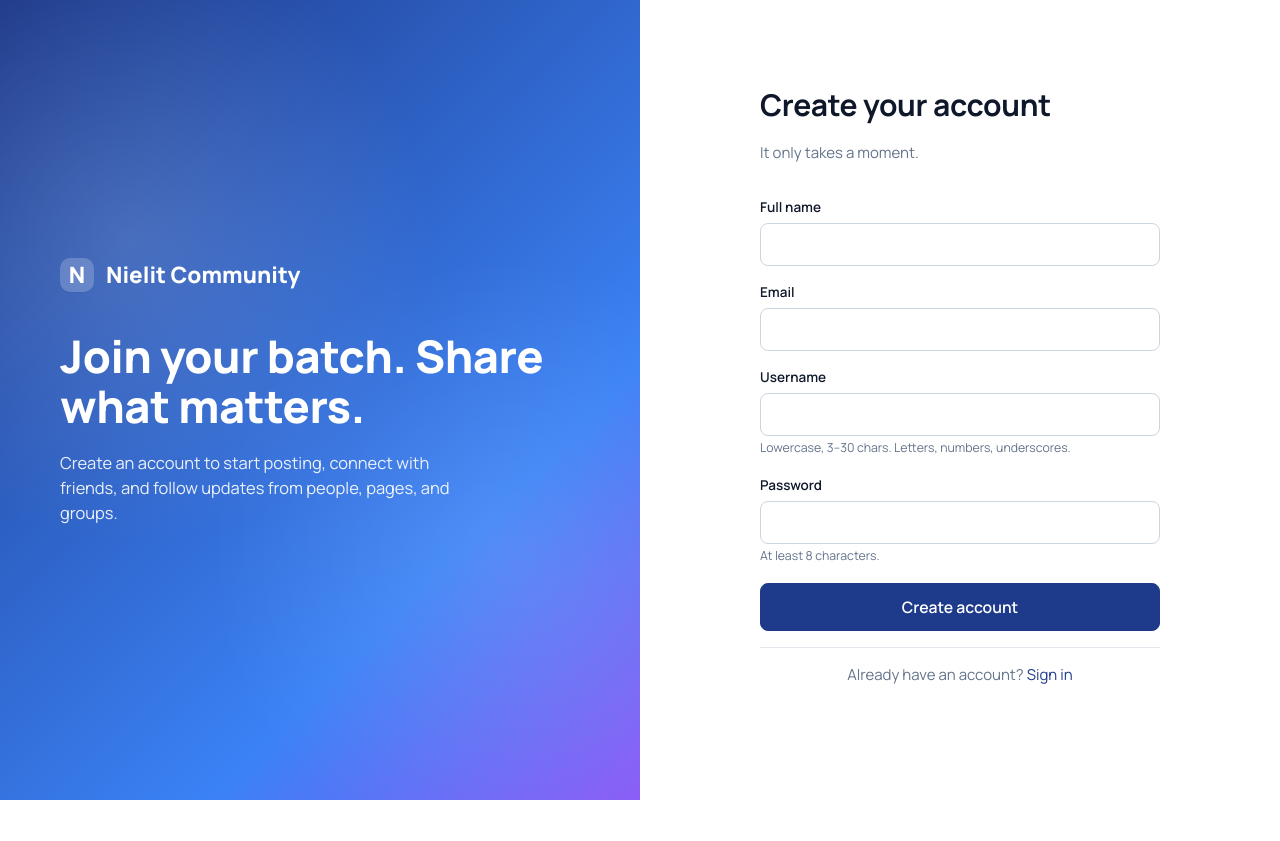
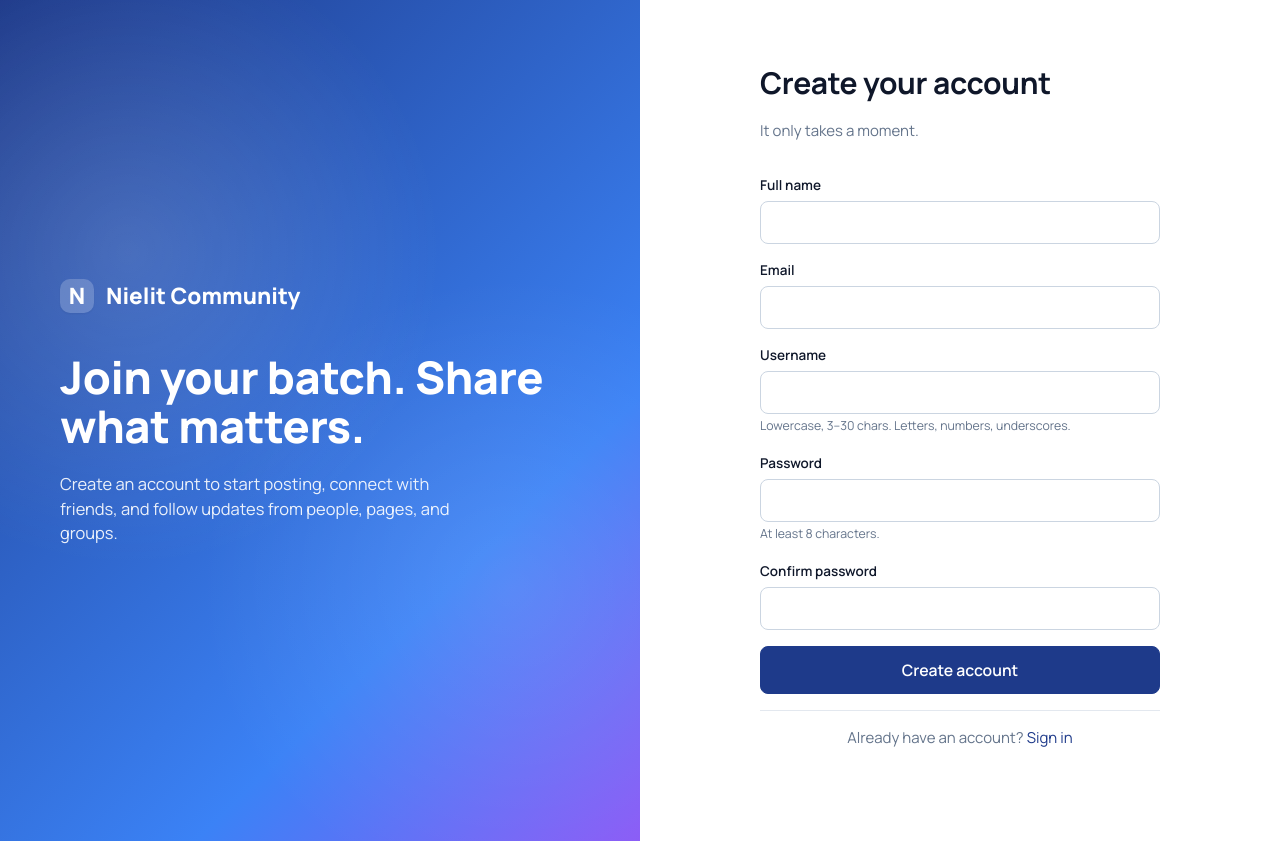
Before and after one commit to fse07/nielit-community, a Flask app: page /auth/signup in a window 1280 px wide. Before the commit the page ends 800 px from the top, so only its background shows below. Run offline with Flask 3, Linux system fonts and the light colour scheme.

Commit message:
Update signup.html

```diff
--- a/scratchC/app/templates/auth/signup.html
+++ b/scratchC/app/templates/auth/signup.html
@@ -36,6 +36,10 @@
           <input id="password" type="password" name="password" required minlength="8" autocomplete="new-password">
           <small style="color:var(--text-muted); font-size:.82em;">At least 8 characters.</small>
         </div>
+        <div class="form-group">
+          <label for="confirm">Confirm password</label>
+          <input id="confirm" type="password" name="confirm" required minlength="8" autocomplete="new-password">
+        </div>
         <button class="btn btn-primary btn-block btn-lg" type="submit">Create account</button>
       </form>
       <div class="divider"></div>
```
